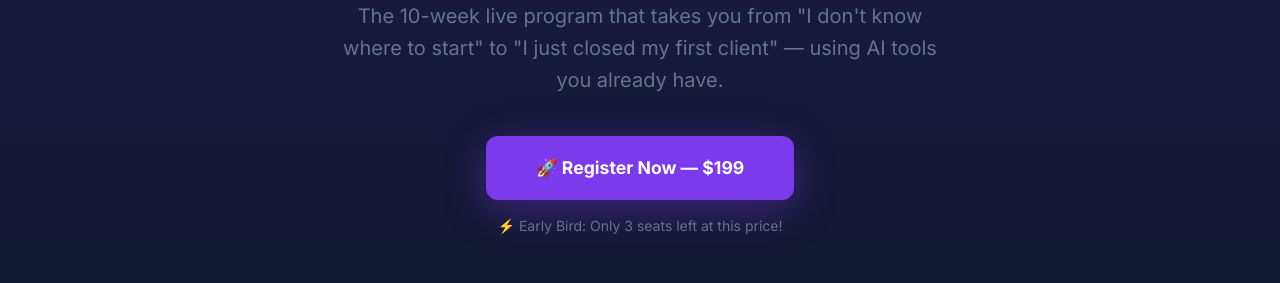
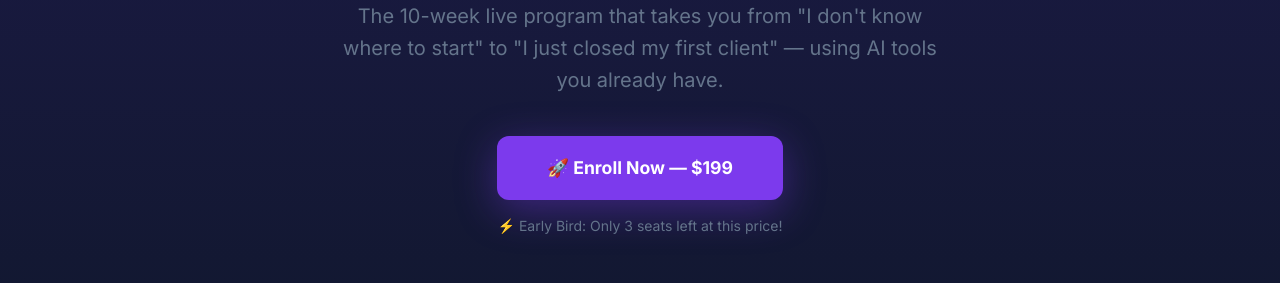
Before and after one commit to divinesuccessflow/ai-prosperity, a plain HTML site: page ai-prosperity/index.html in a window 1280 px wide. Shown: the part 326-609 px from the top of the page. Drawn offline with Linux system fonts and the light colour scheme.

Commit message:
Change Register to Enroll Now - direct PayPal link

```diff
--- a/ai-prosperity/index.html
+++ b/ai-prosperity/index.html
@@ -94,7 +94,7 @@
             <h1>Make Your First <span>$10,000</span> Using AI</h1>
             <p class="subtitle">The 10-week live program that takes you from "I don't know where to start" to "I just closed my first client" — using AI tools you already have.</p>
 
-            <a href="https://www.paypal.com/ncp/payment/MT3QKU9C6RF6S" class="cta-button">🚀 Register Now — $199</a>
+            <a href="https://www.paypal.com/ncp/payment/MT3QKU9C6RF6S" class="cta-button">🚀 Enroll Now — $199</a>
             <p class="cta-sub">⚡ Early Bird: Only 3 seats left at this price!</p>
 
             <div class="stats">
@@ -190,9 +190,9 @@
         </div>
     </section>
 
-    <section id="register">
+    <section id="enroll">
         <div class="container">
-            <h2 class="section-title">Register Now</h2>
+            <h2 class="section-title">Enroll Now</h2>
             <p class="section-sub">Starts March 11, 2026 — Only 3 Early Bird seats remaining!</p>
 
             <div class="pricing-card">
@@ -211,7 +211,7 @@
                     <li>Lifetime access to replays</li>
                 </ul>
 
-                <a href="https://www.paypal.com/ncp/payment/MT3QKU9C6RF6S" class="cta-button" style="width: 100%; text-align: center;">🚀 Register Now — $199</a>
+                <a href="https://www.paypal.com/ncp/payment/MT3QKU9C6RF6S" class="cta-button" style="width: 100%; text-align: center;">🚀 Enroll Now — $199</a>
 
                 <div class="guarantee">
                     <div class="guarantee-title">🛡️ 100% Action-Taker Guarantee</div>
```
